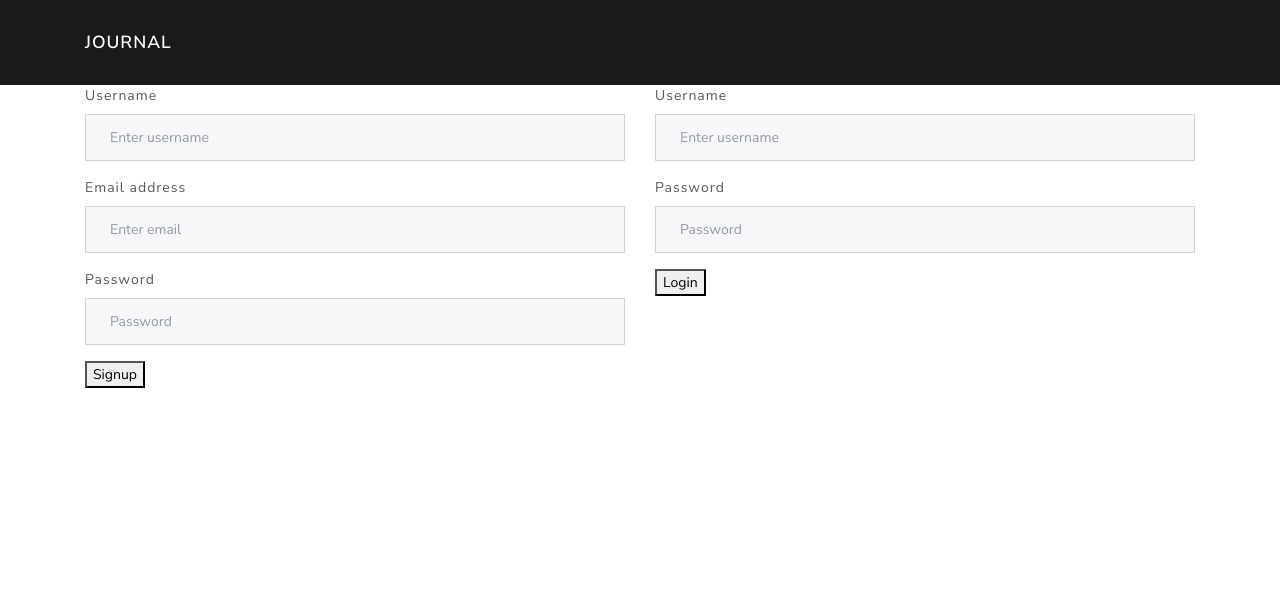
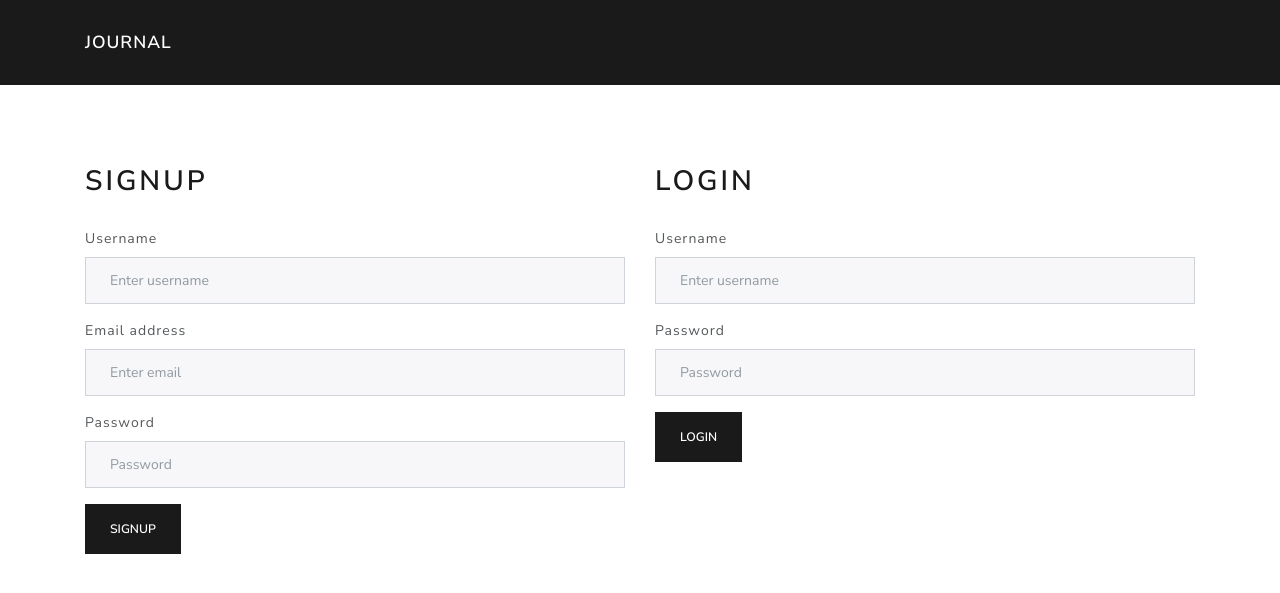
Before and after one commit to vivekchandrabs/Blog-Ajax, a Django app: page / in a window 1280 px wide. Shown: the top 593 px of the page. Run offline with Django 3.2, Linux system fonts and the light colour scheme.

Commit message:
Change style of Signup Page

```diff
--- a/blogapp/templates/signup.html
+++ b/blogapp/templates/signup.html
@@ -21,9 +21,10 @@
         </div>
     </nav>
     {% csrf_token %}
-    <div class="container">
+    <div class="container" style="margin-top: 80px;">
         <div class="row">
             <div class="col-md-6">
+                <h2>Signup</h2><br>
                 <div class="form">
                     <div class="form-group">
                         <label for="exampleInputUsername">Username</label>
@@ -39,10 +40,11 @@
                         <label for="exampleInputPassword1">Password</label>
                         <input type="password" class="form-control" id="password" placeholder="Password">
                     </div>
-                    <button onclick="signup()">Signup</button>
+                    <button class="btn btn-primary" onclick="signup()">Signup</button>
                 </div>
             </div>
             <div class="col-md-6">
+                <h2>Login</h2><br>
                 <div class="form">
                     <div class="form-group">
                         <label for="exampleInputUsername">Username</label>
@@ -53,7 +55,7 @@
                         <label for="exampleInputPassword1">Password</label>
                         <input type="password" class="form-control" id="signin-password" placeholder="Password">
                     </div>
-                    <button onclick="login()">Login</button>
+                    <button class="btn btn-primary"  onclick="login()">Login</button>
                 </div>
             </div>
         </div>
```
